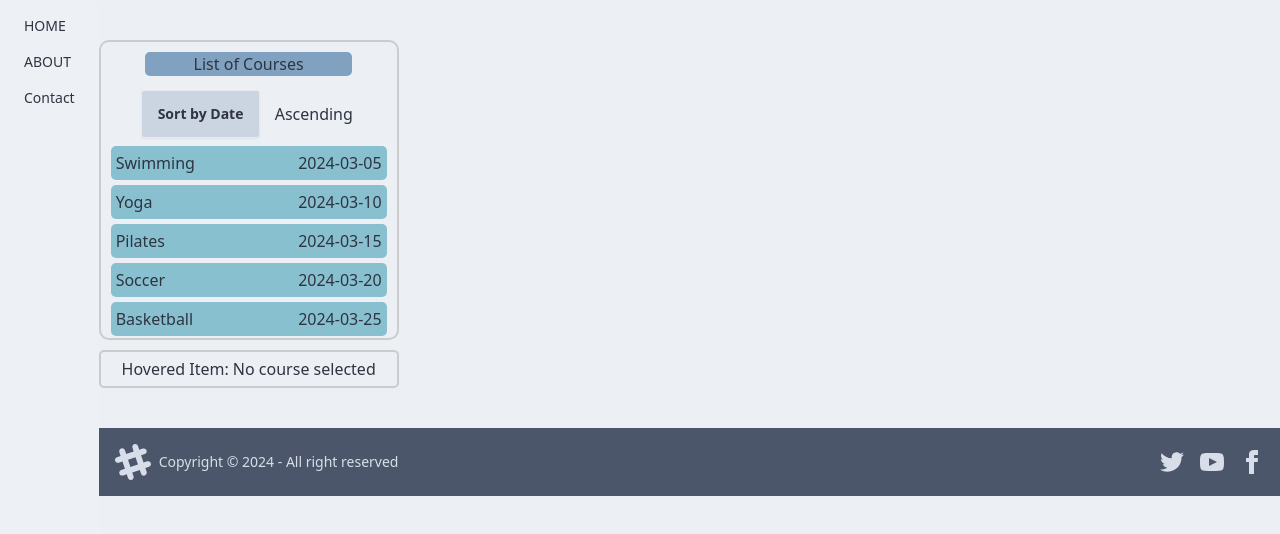
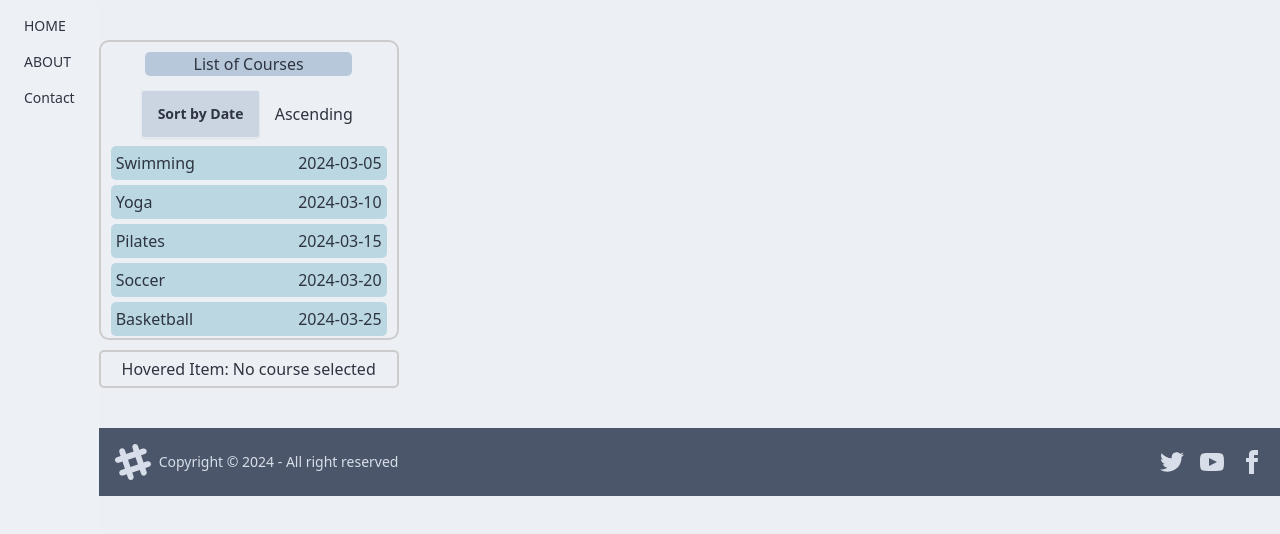
Before and after one commit to raydatray/SportSort, a SvelteKit app in the folder Frontend/: page /lists in a window 1280 px wide. Shown: the top 534 px of the page. Built offline with nearby package versions, Linux system fonts and the light colour scheme.

Commit message:
Added theme compatibility to list-buttons component and improved lists component color choice

```diff
--- a/Frontend/src/routes/lists-buttons/+page.svelte
+++ b/Frontend/src/routes/lists-buttons/+page.svelte
@@ -13,12 +13,12 @@
 
 <div class="list-container">
     <div class="scrollable-list">
-        <div class="list-header-bg"> <!-- Background wrapper for list header -->
+        <div class="bg-secondary/50 list-header-bg"> <!-- Background wrapper for list header -->
             <h1 class="list-header">List of Items</h1>
         </div>
         <!-- Render list items -->
         {#each items as item}
-            <div class="list-item" on:mouseover={() => hoveredItem = item} on:mouseleave={() => hoveredItem = ""}>
+            <div class="bg-secondary-content/5 list-item" on:mouseover={() => hoveredItem = item} on:mouseleave={() => hoveredItem = ""}>
                 {item}
                 <div class="buttons">
                     <button class="check-button" on:click={() => { clickedItem = item; clickedButton = 'check' }}>✓</button>
@@ -71,7 +71,6 @@
     /* Style for list items */
     .list-item {
         margin-bottom: 5px;
-        background-color: lavender;
         border-radius: 5px; /* Rounded corners for the highlight box */
         padding-left: 5px; /* Add left padding to create space */
         transition: background-color 0.3s; /* Smooth transition for hover effect */
@@ -148,7 +147,6 @@
     }
 
     .list-header-bg {
-        background-color: lightblue; /* Set the background color */
         width: 75%; /* Set the width to occupy 75% of the space */
         margin: 0 auto; /* Center the header horizontally */
         margin-bottom: 10px;
--- a/Frontend/src/routes/lists/+page.svelte
+++ b/Frontend/src/routes/lists/+page.svelte
@@ -34,7 +34,7 @@
 <div class="list-container">
     <div class="scrollable-list">
         <!-- Background wrapper for list header -->
-        <div class="bg-secondary list-header-bg">
+        <div class="bg-secondary/50 list-header-bg">
             <h1 class="list-header">List of Courses</h1>
             <!-- Dropdown for sorting -->
         </div>
@@ -59,7 +59,7 @@
         </div>
         <!-- Render list items -->
         {#each items as item}
-            <div class="bg-accent list-item" on:mouseover={() => hoveredItem = item} on:mouseleave={() => hoveredItem = {"courseType": "", "startDate": ""}}>
+            <div class="bg-accent/50 list-item" on:mouseover={() => hoveredItem = item} on:mouseleave={() => hoveredItem = {"courseType": "", "startDate": ""}}>
                 <span>{item.courseType}</span> <!-- Display course type -->
                 <span>{item.startDate}</span> <!-- Display start date -->
             </div>
```
